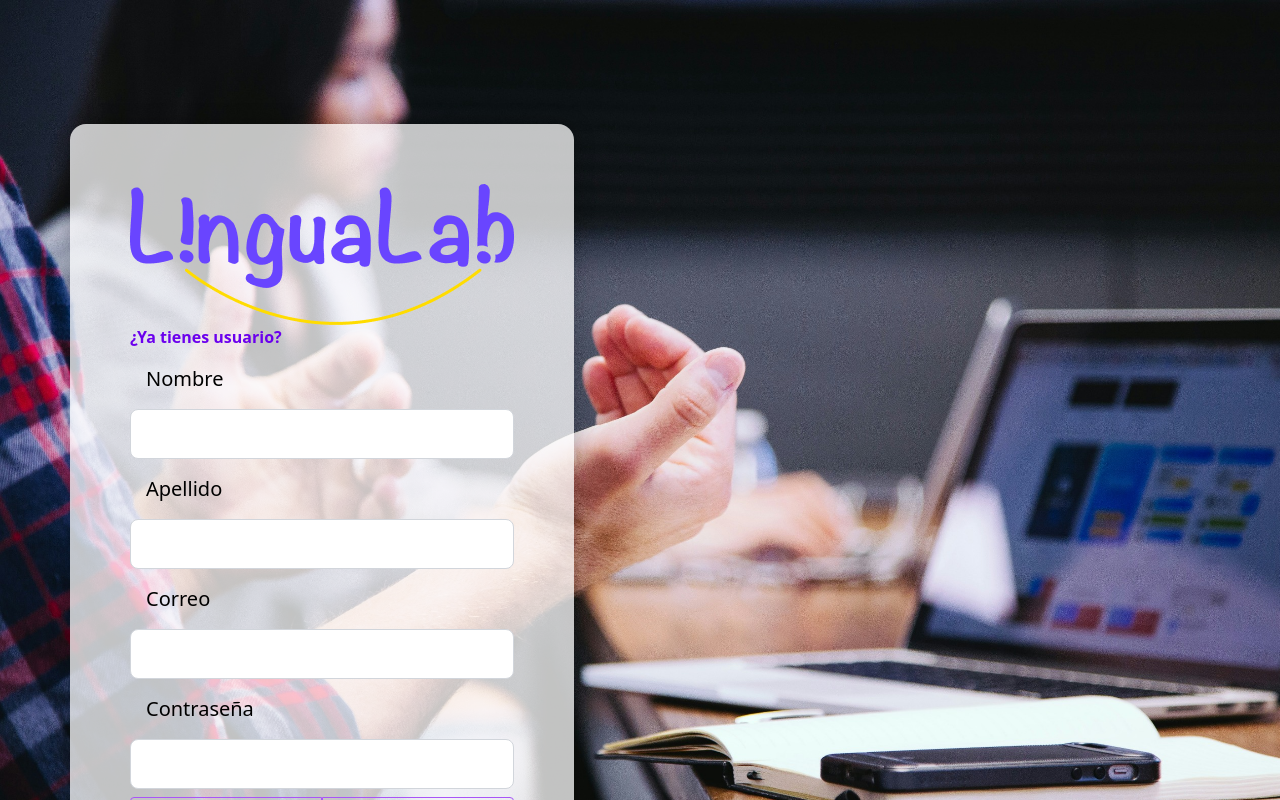
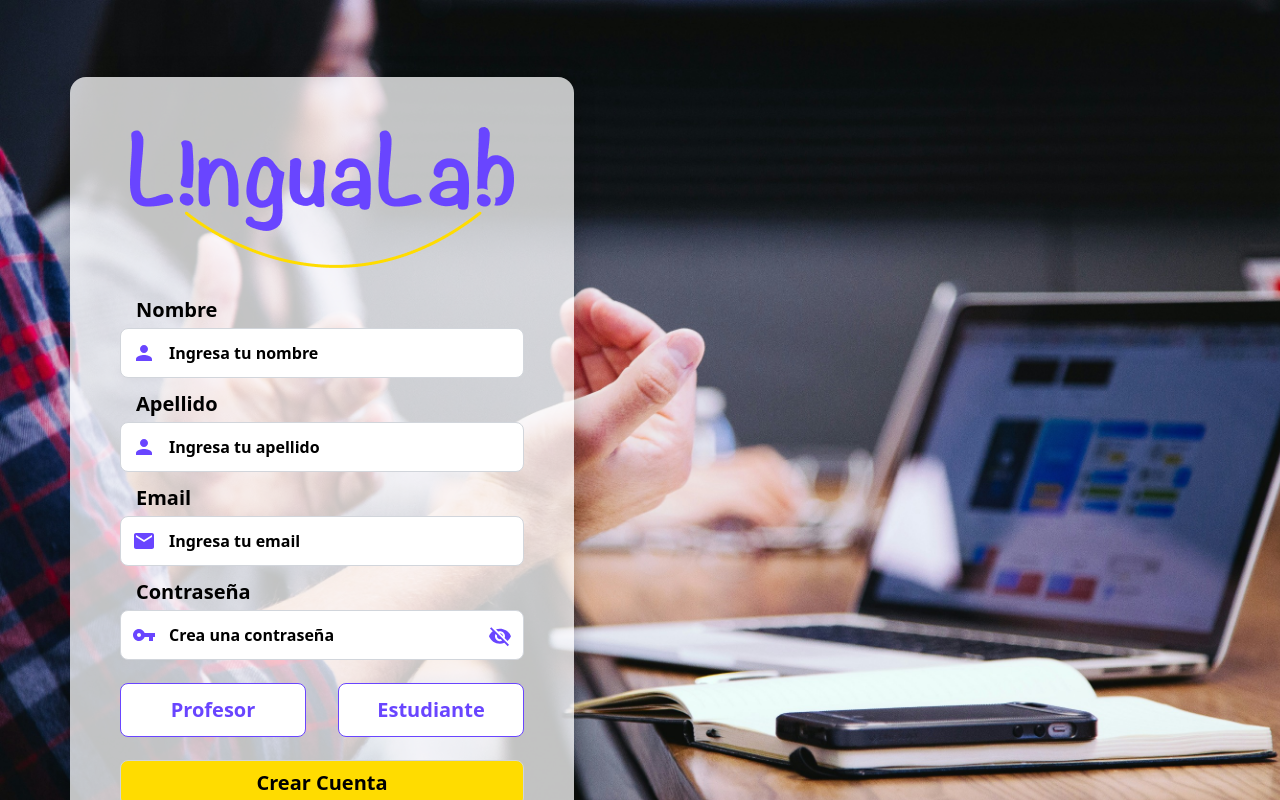
Before and after one commit to FooTalent/Lingualab, a React (Vite) app in the folder client/: page /auth/register in a window 1280 px wide. Shown: the top 800 px of the page. Built offline with nearby package versions, Linux system fonts and the light colour scheme.

Commit message:
estilos listo y funcionalidad login, register y recuperar contraseña

```diff
--- a/client/src/components/Form/InputForm.jsx
+++ b/client/src/components/Form/InputForm.jsx
@@ -1,21 +1,49 @@
 import ErrorMessage from '../ErrorMessage';
+import PersonIcon from '@mui/icons-material/Person';
+import MailIcon from '@mui/icons-material/Mail';
+import VpnKeyIcon from '@mui/icons-material/VpnKey';
+import VisibilityIcon from '@mui/icons-material/Visibility';
+import VisibilityOffIcon from '@mui/icons-material/VisibilityOff';
+import { useState } from 'react';
 
 export default function InputForm({ inputName, register, errors, getInputConfig }) {
+    const [showPassword, setShowPassword] = useState(false);
+    const togglePasswordVisibility = () => {
+        setShowPassword(prevState => !prevState);
+    };
+    const isPasswordInput = inputName === 'password' || inputName === 'rPassword'
+    const validationRules = {
+        required: 'Campo obligatorio',
+        pattern: {
+            value: getInputConfig(inputName).validations,
+            message: getInputConfig(inputName).messageError,
+        }
+    };
+    if (inputName === 'rPassword') {
+        validationRules.validate = getInputConfig(inputName).validations.validate;
+    }
+
     return (
-        <div key={inputName} className="flex flex-col gap-2 w-[384px]">
+        <div key={inputName} className="flex flex-col">
             <label>{getInputConfig(inputName).label}</label>
-            <input
-                className='w-full p-3 border-gray-300 border placeholder:text-center rounded-lg'
-                id={inputName}
-                type={getInputConfig(inputName).type}
-                {...register(inputName, {
-                    required: 'Campo obligatorio',
-                    pattern: {
-                        value: getInputConfig(inputName).validations,
-                        message: getInputConfig(inputName).messageError,
-                    },
-                })}
-            />
+            <div className='relative w-full'>
+                {inputName === 'email' ? <MailIcon className='icons' /> : isPasswordInput ? <VpnKeyIcon className='icons' /> : <PersonIcon className='icons' />}
+                <input
+                    id={inputName}
+                    placeholder={getInputConfig(inputName).placeholder}
+                    type={isPasswordInput ? showPassword ? 'text' : 'password' : getInputConfig(inputName).type}
+                    {...register(inputName, validationRules)}
+                />
+                {isPasswordInput &&
+                    (<button
+                        type="button"
+                        onClick={togglePasswordVisibility}
+                        className="absolute right-3 top-1/2 transform -translate-y-1/2 text-Purple"
+                    >
+                        {showPassword ? <VisibilityIcon /> : <VisibilityOffIcon />}
+                    </button>)
+                }
+            </div>
             {errors[inputName] && (
                 <ErrorMessage>{errors[inputName].message}</ErrorMessage>
             )}
--- a/client/src/components/Form/SwitchRegister.jsx
+++ b/client/src/components/Form/SwitchRegister.jsx
@@ -1,14 +1,12 @@
-import React from 'react'
 
 export default function SwitchRegister({ inputName, register }) {
-  const roles = ['teacher', 'student']
+  const roles = ['Teacher', 'Student']
 
   return (
-    <div className="flex justify-center">
+    <div className='flex flex-row md:w-[404px] md:gap-[32px] gap-[10px]'>
       {
         roles.map((role) => (
-          <React.Fragment key={role}>
-            <div className='w-full flex'>
+          <div key={role} className='flex py-[15px]'>
             <input
               id={role}
               type="radio"
@@ -18,13 +16,11 @@ export default function SwitchRegister({ inputName, register }) {
             />
             <label
               htmlFor={role}
-                className={`w-full text-center bg-transparent peer-checked:bg-PurpleHover text-zinc-800 font-semibold peer-checked:text-white py-3 px-4 border border-purple-500 peer-checked:border-transparent ${role === 'teacher' ? 'rounded-s' : 'rounded-e'} transition-all duration-700 ease-in-out`}
+              className={`md:w-[186px] w-[140px] rounded-lg text-center bg-white peer-checked:bg-Purple text-Purple font-semibold peer-checked:text-white py-3 border border-Purple peer-checked:border-transparent transition-all duration-700 ease-in-out`}
             >
-                {role.toUpperCase()}
+              {role === 'Teacher' ? 'Profesor' : 'Estudiante'}
             </label>
           </div>
-
-          </React.Fragment>
         ))
       }
     </div>
--- a/client/src/index.css
+++ b/client/src/index.css
@@ -4,15 +4,18 @@
 
 @layer base {
     input{
-        @apply w-full p-3 px-10  border-gray-300 border placeholder:text-center rounded-lg
+        @apply font-semibold w-full p-3 px-12 border-gray-300 border placeholder:text-black rounded-lg
     }
     label{
-        @apply font-normal text-xl gap-[10px] px-4 py-2
+        @apply font-semibold text-xl px-4 py-1
     }
     .inputSubmit{
-        @apply bg-Yellow w-full p-3 font-bold rounded-lg text-xl cursor-pointer
+        @apply bg-Yellow w-full p-2 font-bold rounded-lg text-xl cursor-pointer
     }
     .link{
-        @apply text-Purple font-semibold text-end
+        @apply text-Purple font-bold text-end text-sm
+    }
+    .icons{
+        @apply absolute left-3 top-1/2 transform -translate-y-1/2 text-Purple
     }
 }
--- a/client/src/layouts/AuthLayout.jsx
+++ b/client/src/layouts/AuthLayout.jsx
@@ -4,12 +4,10 @@ import { Outlet } from 'react-router-dom'
 export default function AuthLayout() {
     return (
         <>
-            <div className='flex bg-fondo bg-no-repeat bg-cover min-h-screen'>
-                <div className='ml-[70px] mt-[124px]'>
-                    <div className='flex flex-col items-center bg-whiteCustom shadow-custom w-[504px] rounded-[16px] p-[60px]'>
-                        <Logo />
-                        <Outlet />
-                    </div>
+            <div className='flex bg-fondo bg-no-repeat bg-cover min-h-screen w-full'>
+                <div className='flex flex-col items-center bg-whiteCustom shadow-custom md:w-[504px] rounded-[16px] md:p-[50px] md:gap-[24px] md:mt-[77px] md:mb-[20px] md:mx-[70px] 2 mt-[30px] p-[10px] mx-[10px] h-full 2xl:max-h-[790px]'>
+                    <Logo />
+                    <Outlet />
                 </div>
             </div>
         </>
--- a/client/src/services/index.js
+++ b/client/src/services/index.js
@@ -4,7 +4,6 @@ const url = import.meta.env.VITE_BACKEND_URL
 
 export const login = async (userData) => {
     const loginUser = await axios.post(`${url}api/users/login`, userData)
-    console.log(loginUser.data.data)
     return loginUser.data
 }
 
--- a/client/src/store/LoginSlice.jsx
+++ b/client/src/store/LoginSlice.jsx
@@ -8,7 +8,6 @@ export const createUserSlice = (set, get) => ({
     userLogin: async (userData) => {
         const loginUser = await login(userData)
         if (loginUser.isError === false) {
-            console.log(loginUser)
             set(() => ({
                 status: true,
                 user: { email: userData.email, token: loginUser.data.token }
--- a/client/src/views/auth/ForgotPassword.jsx
+++ b/client/src/views/auth/ForgotPassword.jsx
@@ -1,7 +1,7 @@
-import ErrorMessage from "../../components/ErrorMessage"
 import { useForm } from "react-hook-form"
 import { useAppStore } from "../../store/useAppStore"
 import { Link } from "react-router-dom"
+import InputList from "../../components/Form/InputList"
 
 
 
@@ -15,6 +15,12 @@ const ForgotPassword = () => {
         await forgotPassword(formData)
         reset()
     }
+    const getInputConfig = () => ({
+        label: 'Email',
+        type: 'email',
+        placeholder: 'Ingresa tu email'
+    });
+
 
     return (
         <>
@@ -25,31 +31,15 @@ const ForgotPassword = () => {
 
             <form
                 onSubmit={handleSubmit(handleForgotPassword)}
-                className="space-y-8 p-10"
+                className="flex flex-col md:gap-[20px] md:w-[404px]"
                 noValidate
             >
-                <div className="flex flex-col gap-2 w-[384px]">
-                    <label
-                        htmlFor="email"
-                    >Email</label>
-                    <input
-                        id="email"
-                        type="email"
-                        placeholder="Email de Registro"
-                        className="w-full p-3  border-gray-300 border"
-                        {...register("email", {
-                            required: "El Email de registro es obligatorio",
-                            pattern: {
-                                value: /\S+@\S+\.\S+/,
-                                message: "E-mail no válido",
-                            },
-                        })}
-                    />
-                    {errors.email && (
-                        <ErrorMessage>{errors.email.message}</ErrorMessage>
-                    )}
-                </div>
-
+                <InputList
+                    data={initialValues}
+                    register={register}
+                    errors={errors}
+                    getInputConfig={getInputConfig}
+                />
                 <input
                     type="submit"
                     value='Enviar Instrucciones'
--- a/client/src/views/auth/Login.jsx
+++ b/client/src/views/auth/Login.jsx
@@ -1,12 +1,9 @@
 import { useForm } from "react-hook-form";
-import ErrorMessage from "../../components/ErrorMessage";
+
 import { useAppStore } from "../../store/useAppStore";
-import { useEffect, useState } from "react";
+import { useEffect } from "react";
 import { Link, useNavigate } from "react-router-dom";
-import VisibilityIcon from '@mui/icons-material/Visibility';
-import VisibilityOffIcon from '@mui/icons-material/VisibilityOff';
-import MailIcon from '@mui/icons-material/Mail';
-import VpnKeyIcon from '@mui/icons-material/VpnKey';
+import InputList from "../../components/Form/InputList";
 
 
 const Login = () => {
@@ -17,7 +14,33 @@ const Login = () => {
     }
     const { register, handleSubmit, formState: { errors } } = useForm({ defaultValues: initialValues })
     const { userLogin, localLogin, status } = useAppStore()
-    const [showPassword, setShowPassword] = useState(false);
+
+    const getInputConfig = (inputName) => {
+        let params = {
+            label: '',
+            type: '',
+            validations: '',
+            messageError: ''
+        }
+
+        switch (inputName) {
+            case 'email':
+                params = {
+                    label: 'Email',
+                    type: 'email',
+                };
+                break;
+            case 'password':
+                params = {
+                    label: 'Contraseña',
+                    type: 'password',
+                };
+                break;
+            default:
+                break;
+        }
+        return params;
+    };
 
     useEffect(() => {
         if (status) {
@@ -29,85 +52,39 @@ const Login = () => {
         await userLogin(formData)
         await localLogin()
     }
-
-    const togglePasswordVisibility = () => {
-        setShowPassword(prevState => !prevState);
-    };
-
     return (
         <>
             <form
                 onSubmit={handleSubmit(handleLogin)}
-                className="space-y-2"
+                className="flex flex-col md:w-[404px] md:gap-[8px]"
                 noValidate
             >
-                <div className="flex flex-col gap-2 w-[384px]">
-                    <label>Correo</label>
-                    <div className="relative w-full">
-                        <MailIcon
-                            className="absolute left-3 top-1/2 transform -translate-y-1/2 text-Purple"
+                <InputList
+                    data={initialValues}
+                    register={register}
+                    errors={errors}
+                    getInputConfig={getInputConfig}
                 />
-                        <input
-                            id="email"
-                            type="email"
-                            placeholder="Email de Registro"
-                            {...register("email", {
-                                required: "El Email es obligatorio",
-                                pattern: {
-                                    value: /\S+@\S+\.\S+/,
-                                    message: "E-mail no válido",
-                                },
-                            })}
-                        />
-                    </div>
-                    {errors.email && (
-                        <ErrorMessage>{errors.email.message}</ErrorMessage>
-                    )}
-                </div>
-
-                <div className="flex flex-col gap-2">
-                    <label>Contraseña</label>
-                    <div className="relative w-full">
-                        <VpnKeyIcon
-                            className="absolute left-3 top-1/2 transform -translate-y-1/2 text-Purple" />
-                        <input
-                            type={showPassword ? "text" : "password"}
-                            placeholder="Password de Registro"
-                            {...register("password", {
-                                required: "El Password es obligatorio",
-                            })}
-                        />
-                        <button
-                            type="button"
-                            onClick={togglePasswordVisibility}
-                            className="absolute right-3 top-1/2 transform -translate-y-1/2 text-Purple"
-                        >
-                            {showPassword ? <VisibilityIcon /> : <VisibilityOffIcon />}
-                        </button>
-                    </div>
-
-                    {errors.password && (
-                        <ErrorMessage>{errors.password.message}</ErrorMessage>
-                    )}
-
                 <Link
                     to={'/auth/forgot-password'}
                     className="link">
                     ¿Olvidaste tu contraseña?
                 </Link>
-                </div>
-
                 <input
                     type="submit"
                     value='Iniciar Sesión'
                     className="inputSubmit"
                 />
+            </form>
+            <div className="flex justify-center items-center">
+                <span className="font-semibold text-sm">¿No tienes cuenta?{' '}
                     <Link
                         to={'/auth/register'}
-                    className="link flex">
-                    ¿No tienes cuenta? Registrate aqui
+                        className="link">
+                        Crear Cuenta
                     </Link>
-            </form>
+                </span>
+            </div>
         </>
     )
 }
--- a/client/src/views/auth/NewPassword.jsx
+++ b/client/src/views/auth/NewPassword.jsx
@@ -1,12 +1,7 @@
-import VpnKeyIcon from '@mui/icons-material/VpnKey';
-import ErrorMessage from "../../components/ErrorMessage";
-import VisibilityIcon from '@mui/icons-material/Visibility';
-import VisibilityOffIcon from '@mui/icons-material/VisibilityOff';
 import { useAppStore } from "../../store/useAppStore";
 import { useForm } from "react-hook-form";
-import { useState } from 'react';
-import { Toast } from '../../utils/toast';
 import { Link, useNavigate } from 'react-router-dom';
+import InputList from '../../components/Form/InputList';
 
 export default function NewPassword() {
     const navigate = useNavigate()
@@ -14,29 +9,60 @@ export default function NewPassword() {
         password: '',
         rPassword: '',
     }
-    const { register, handleSubmit, formState: { errors }, reset } = useForm({ defaultValues: initialValues })
+    const { register, handleSubmit, formState: { errors }, reset, watch } = useForm({ defaultValues: initialValues })
 
     const currentUrl = window.location.href
     const parsedUrl = new URL(currentUrl);
     const token = parsedUrl.searchParams.get('token');
     const { newPassword, change } = useAppStore()
-    const [showPassword, setShowPassword] = useState(false);
-    const togglePasswordVisibility = () => {
-        setShowPassword(prevState => !prevState);
+
+    const getInputConfig = (inputName) => {
+        let params = {
+            label: '',
+            type: '',
+            placeholder: '',
+            validations: '',
+            messageError: ''
+        }
+
+        switch (inputName) {
+            case 'password':
+                params = {
+                    label: 'Contraseña',
+                    type: 'password',
+                    placeholder: 'Crea una nueva contraseña',
+                    validations: /^(?=.*[a-z])(?=.*[A-Z])(?=.*[!@#$%^&*._?]).{8,}$/,
+                    messageError: `La contraseña debe contener:
+                    \nMínimo 8 carácteres
+                    \nUna letra mayúscula
+                    \nUna letra minúscula
+                    \nUn carácter especial`,
+                };
+                break;
+            case 'rPassword':
+                params = {
+                    label: 'Repetir contraseña',
+                    type: 'password',
+                    placeholder: 'Repite la nueva contraseña',
+                    validations: {
+                        validate: (value) => value === watch('password') || 'Las contraseñas no coinciden',
+                    },
+                    messageError: 'Las contraseñas no coinciden',
+                };
+                break;
+            default:
+                break;
+        }
+
+        return params;
     };
 
     const handlePassword = async (formData) => {
-        const { password, rPassword } = formData
-        if (password === rPassword) {
-            await newPassword(password, token)
-            if (change) {
-                navigate("/auth/login");
-            }
+        const { password } = formData
+        await newPassword(password, token)
+        if (change) {
+            navigate("/auth/login");
         }
-        Toast.fire({
-            title: "Las contraseñas deben ser iguales",
-            icon: "error"
-        })
         reset()
     }
     return (
@@ -47,56 +73,13 @@ export default function NewPassword() {
                 className="space-y-2"
                 noValidate
             >
-                <div className="flex flex-col gap-2">
-                    <label>Contraseña</label>
-                    <div className="relative w-full">
-                        <VpnKeyIcon
-                            className="absolute left-3 top-1/2 transform -translate-y-1/2 text-Purple" />
-                        <input
-                            type={showPassword ? "text" : "password"}
-                            placeholder="Nueva contraseña"
-                            {...register("password", {
-                                required: "El Password es obligatorio",
-                            })}
-                        />
-                        <button
-                            type="button"
-                            onClick={togglePasswordVisibility}
-                            className="absolute right-3 top-1/2 transform -translate-y-1/2 text-Purple"
-                        >
-                            {showPassword ? <VisibilityIcon /> : <VisibilityOffIcon />}
-                        </button>
-                    </div>
+                <InputList
+                    data={initialValues}
+                    register={register}
+                    errors={errors}
+                    getInputConfig={getInputConfig}
+                />
 
-                    {errors.password && (
-                        <ErrorMessage>{errors.password.message}</ErrorMessage>
-                    )}
-                </div>
-                <div className="flex flex-col gap-2">
-                    <label>Repetir contraseña</label>
-                    <div className="relative w-full">
-                        <VpnKeyIcon
-                            className="absolute left-3 top-1/2 transform -translate-y-1/2 text-Purple" />
-                        <input
-                            type={showPassword ? "text" : "password"}
-                            placeholder="Password de Registro"
-                            {...register("rPassword", {
-                                required: "El Password es obligatorio",
-                            })}
-                        />
-                        <button
-                            type="button"
-                            onClick={togglePasswordVisibility}
-                            className="absolute right-3 top-1/2 transform -translate-y-1/2 text-Purple"
-                        >
-                            {showPassword ? <VisibilityIcon /> : <VisibilityOffIcon />}
-                        </button>
-                    </div>
-
-                    {errors.password && (
-                        <ErrorMessage>{errors.password.message}</ErrorMessage>
-                    )}
-                </div>
                 <input
                     type="submit"
                     value='Cambiar contraseña'
--- a/client/src/views/auth/Register.jsx
+++ b/client/src/views/auth/Register.jsx
@@ -19,6 +19,7 @@ export default function Register() {
     const { register, handleSubmit, formState: { errors }, reset } = useForm({ defaultValues: initialValues });
 
     const handleForm = async (formData) => {
+        console.log(formData)
         await userRegister(formData);
         if (complete) {
             navigate("/auth/login");
@@ -30,21 +31,35 @@ export default function Register() {
         let params = {
             label: '',
             type: 'text',
+            placeholder: '',
             validations: /^[a-zA-Z]{3,}$/,
             messageError: 'Debe contener como mínimo 3 carácteres'
         }
 
         switch (inputName) {
             case 'first_name':
-                params.label = 'Nombre';
+                params = {
+                    label: 'Nombre',
+                    type: 'text',
+                    placeholder: 'Ingresa tu nombre',
+                    validations: /^[a-zA-Z]*$/,
+                    messageError: 'Sole se permiten letras'
+                }
                 break;
             case 'last_name':
-                params.label = 'Apellido';
+                params = {
+                    label: 'Apellido',
+                    type: 'text',
+                    placeholder: 'Ingresa tu apellido',
+                    validations: /^[a-zA-Z]*$/,
+                    messageError: 'Sole se permiten letras'
+                }
                 break;
             case 'email':
                 params = {
-                    label: 'Correo',
+                    label: 'Email',
                     type: 'email',
+                    placeholder: 'Ingresa tu email',
                     validations: /^[a-zA-Z0-9._%+-]+@[a-zA-Z0-9.-]+\.[a-zA-Z]{2,}$/,
                     messageError: 'Email incorrecto',
                 };
@@ -53,7 +68,8 @@ export default function Register() {
                 params = {
                     label: 'Contraseña',
                     type: 'password',
-                    validations: /^(?=.*[a-z])(?=.*[A-Z])(?=.*[!@#$%^&*]).{8,}$/,
+                    placeholder: 'Crea una contraseña',
+                    validations: /^(?=.*[a-z])(?=.*[A-Z])(?=.*[!@#$%^&*._?]).{8,}$/,
                     messageError: `La contraseña debe contener:
                     \nMínimo 8 carácteres
                     \nUna letra mayúscula
@@ -73,14 +89,9 @@ export default function Register() {
 
             <form
                 onSubmit={handleSubmit(handleForm)}
-                className="space-y-2"
+                className="flex flex-col md:gap-[8px] md:w-[404px]"
                 noValidate
             >
-                <Link
-                    to={'/auth/login'}
-                    className='link'
-                >¿Ya tienes usuario?</Link>
-
                 <InputList
                     data={initialValues}
                     register={register}
@@ -89,10 +100,19 @@ export default function Register() {
                 />
                 <input
                     type="submit"
-                    value='Registrarse'
+                    value='Crear Cuenta'
                     className="inputSubmit"
                 />
             </form>
+            <div className='flex flex-col items-center w-full'>
+                <span className="font-semibold text-sm">Ya tengo cuenta{' '}
+                    <Link
+                        to={'/auth/login'}
+                        className='link'
+                    >Ingresar</Link>
+                </span>
+            </div>
+
         </React.Fragment>
     );
 }
--- a/client/tailwind.config.js
+++ b/client/tailwind.config.js
@@ -7,7 +7,7 @@ export default {
   theme: {
     extend: {
       colors: {
-        Purple: '#6B00ED',
+        Purple: '#6945FF',
         Yellow: '#FFDC00',
         PurpleHover: '#5300B8',
         whiteCustom: '#FFFFFFBF',
```
Lines whose indentation alone changed are shown as unchanged.
